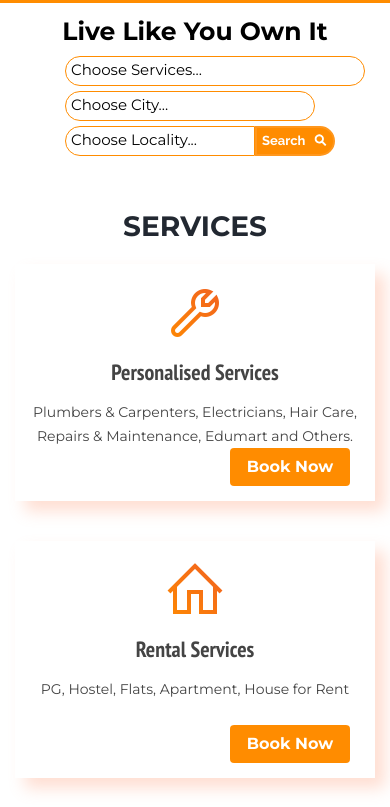
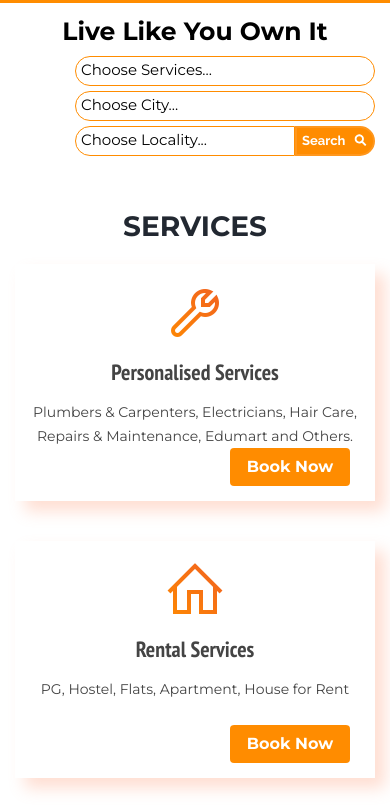
Before and after one commit to shivaamm/sheltown-frontend, a plain HTML site: page header_footer.html in a window 390 px wide. Shown: the part 37-844 px from the top of the page. Drawn offline with nearby package versions, Linux system fonts and the light colour scheme.

Commit message:
Update style2.css

```diff
--- a/css/style2.css
+++ b/css/style2.css
@@ -564,7 +564,7 @@ body.mobile-nav-active #mobile-nav-toggle {
   border: 2px solid #ff8c00;
   color: #444;
   border-radius: 100px ;
-  margin-left:-50px;
+  margin-left:-40px;
   margin-bottom: 5px;
     padding: 0px 5px;
     height: 30px;
@@ -573,7 +573,7 @@ body.mobile-nav-active #mobile-nav-toggle {
   }
 
   .search-city {
- width: 250px;
+ width: 300px;
   position: relative;
   transition: all 0.5s;
   padding: 0px 40px;
@@ -582,7 +582,7 @@ body.mobile-nav-active #mobile-nav-toggle {
   color: #444;
   border-radius: 100px ;
   margin-bottom: 5px;
- margin-left:-50px;
+ margin-left:-40px;
     padding: 0px 5px;
     height: 30px;
     font-size: 15px;
@@ -593,7 +593,7 @@ body.mobile-nav-active #mobile-nav-toggle {
   }
 
   .search-locality {
-  width: 190px;
+  width: 220px;
   position: relative;
   padding: 0px 40px;
   transition: all 0.5s;
@@ -602,7 +602,7 @@ body.mobile-nav-active #mobile-nav-toggle {
   color: #444;
   border-radius: 100px 0px 0px 100px;
   margin-bottom: 5px;
- margin-left:-50px;
+ margin-left:-40px;
     padding: 0px 5px;
     height: 30px;
     font-size: 15px;
```
